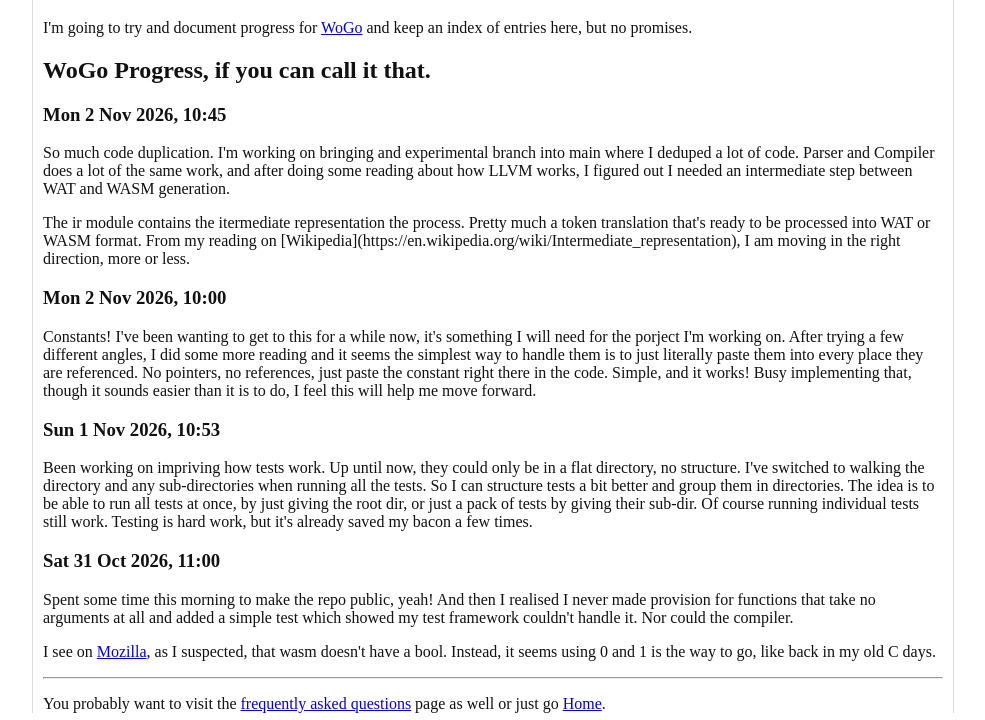
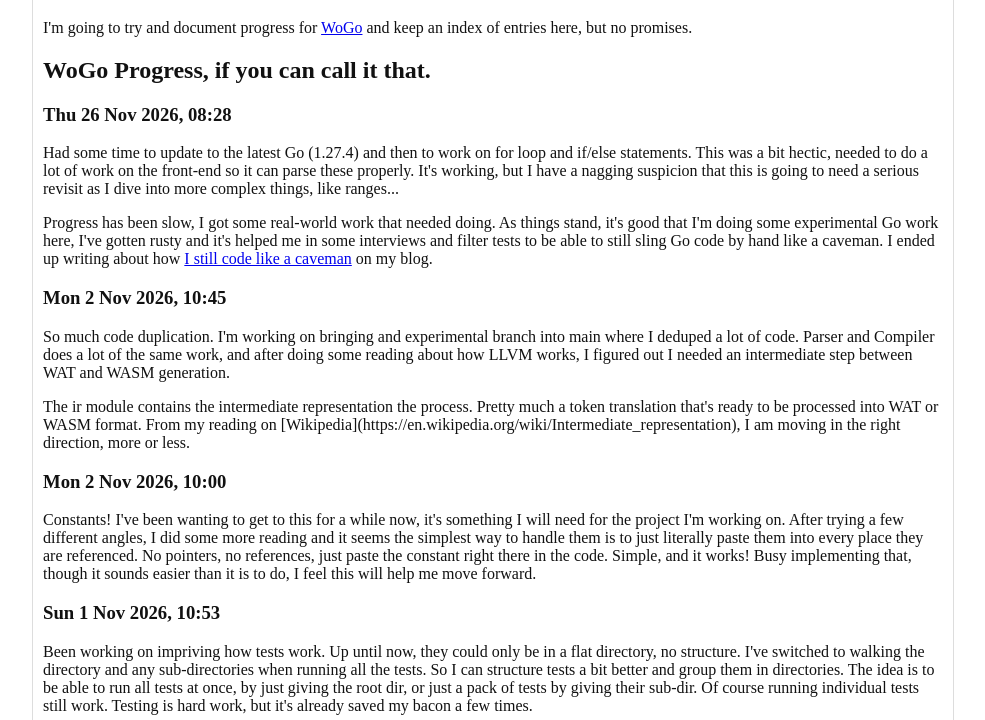
Before and after one commit to ewaldhorn/wogo, a plain HTML site: page docs/progress.html in a window 1280 px wide. Shown: the part 80-800 px from the top of the page, without its empty margins (147-1132 px from the left). Drawn offline with Linux system fonts and the light colour scheme.

Commit message:
Updated progress

```diff
--- a/docs/progress.html
+++ b/docs/progress.html
@@ -17,6 +17,23 @@
         </p>
         <h2>WoGo Progress, if you can call it that.</h2>
         <ul class="faq" role="list">
+            <li>
+                <h3>Thu 26 Nov 2026, 08:28</h3>
+                <p>
+                    Had some time to update to the latest Go (1.27.4) and then to work on for loop and
+                    if/else statements. This was a bit hectic, needed to do a lot of work on the front-end
+                    so it can parse these properly. It's working, but I have a nagging suspicion that this
+                    is going to need a serious revisit as I dive into more complex things, like ranges...
+                </p>
+                <p>
+                    Progress has been slow, I got some real-world work that needed doing. As things stand,
+                    it's good that I'm doing some experimental Go work here, I've gotten rusty and it's
+                    helped me in some interviews and filter tests to be able to still sling Go code by
+                    hand like a caveman. I ended up writing about how
+                    <a href="https://nofuss.co.za/blog/coding_like_a_caveman/" target="_blank">I still code like a caveman</a>
+                    on my blog.
+                </p>
+            </li>
                 <li>
                     <h3>Mon 2 Nov 2026, 10:45</h3>
                     <p>
@@ -26,7 +43,7 @@
                         an intermediate step between WAT and WASM generation.
                     </p>
                     <p>
-                        The ir module contains the itermediate representation the process. Pretty much
+                        The ir module contains the intermediate representation the process. Pretty much
                         a token translation that's ready to be processed into WAT or WASM format. From
                         my reading on [Wikipedia](https://en.wikipedia.org/wiki/Intermediate_representation),
                         I am moving in the right direction, more or less.
@@ -36,7 +53,7 @@
                     <h3>Mon 2 Nov 2026, 10:00</h3>
                     <p>
                         Constants! I've been wanting to get to this for a while now, it's something I
-                        will need for the porject I'm working on. After trying a few different angles,
+                        will need for the project I'm working on. After trying a few different angles,
                         I did some more reading and it seems the simplest way to handle them is to just
                         literally paste them into every place they are referenced. No pointers, no references,
                         just paste the constant right there in the code. Simple, and it works! Busy
```
